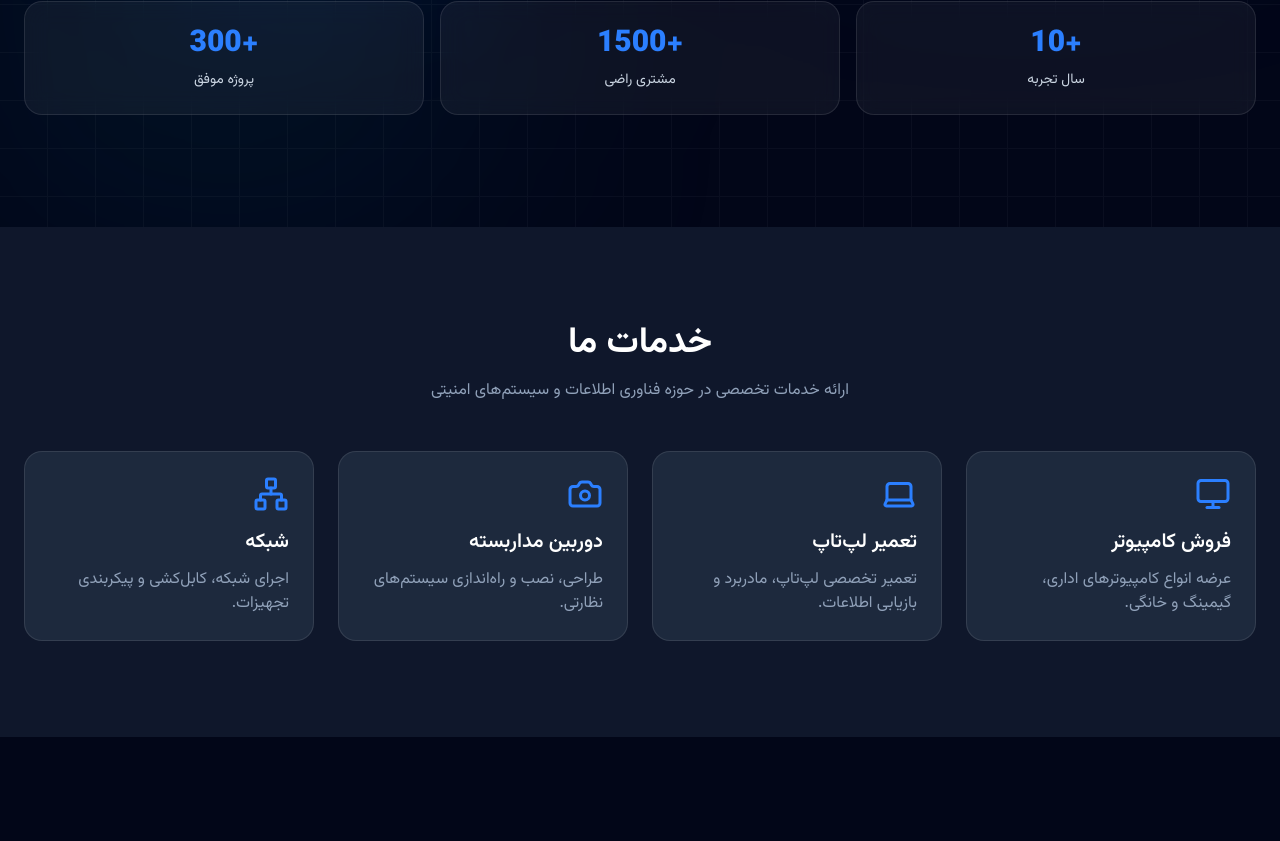
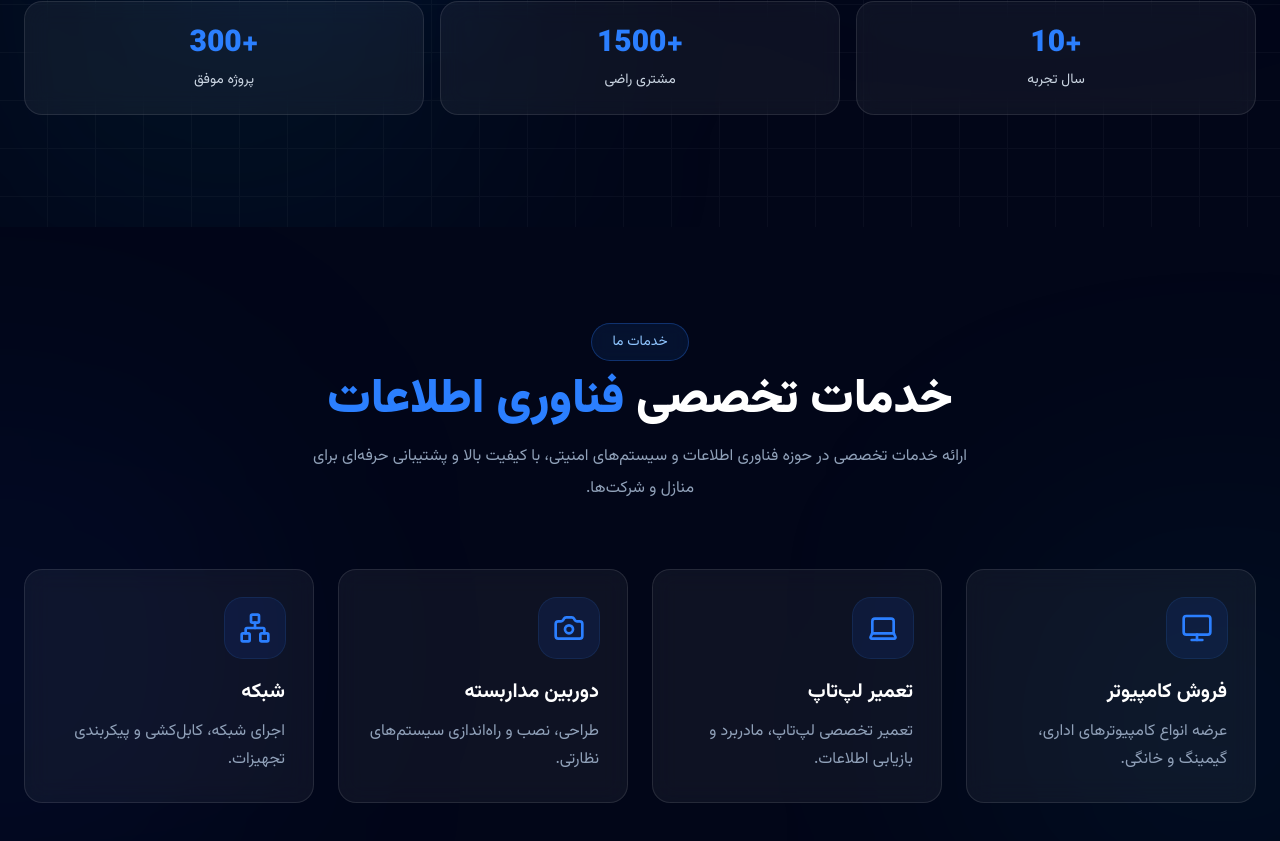
Before and after one commit to alirezahashemi67-png/rayangostarnovin, a Next.js app: page / in a window 1280 px wide. Shown: the part 715-1556 px from the top of the page. Before the commit the page ends 1452 px from the top, so only its background shows below. Built offline with nearby package versions, Linux system fonts and the light colour scheme.

Commit message:
Upgrade Services section to match premium glassmorphism design

```diff
--- a/components/home/Services.tsx
+++ b/components/home/Services.tsx
@@ -1,71 +1,90 @@
+"use client";
+
+import { motion } from "framer-motion";
 import { Monitor, Laptop, Camera, Network } from "lucide-react";
 
 const services = [
   {
     icon: Monitor,
     title: "فروش کامپیوتر",
-    desc: "عرضه انواع کامپیوترهای اداری، گیمینگ و خانگی."
+    desc: "عرضه انواع کامپیوترهای اداری، گیمینگ و خانگی.",
   },
   {
     icon: Laptop,
     title: "تعمیر لپ‌تاپ",
-    desc: "تعمیر تخصصی لپ‌تاپ، مادربرد و بازیابی اطلاعات."
+    desc: "تعمیر تخصصی لپ‌تاپ، مادربرد و بازیابی اطلاعات.",
   },
   {
     icon: Camera,
     title: "دوربین مداربسته",
-    desc: "طراحی، نصب و راه‌اندازی سیستم‌های نظارتی."
+    desc: "طراحی، نصب و راه‌اندازی سیستم‌های نظارتی.",
   },
   {
     icon: Network,
     title: "شبکه",
-    desc: "اجرای شبکه، کابل‌کشی و پیکربندی تجهیزات."
-  }
+    desc: "اجرای شبکه، کابل‌کشی و پیکربندی تجهیزات.",
+  },
 ];
 
 export default function Services() {
   return (
     <section
       id="services"
-      className="bg-slate-900 py-24 text-white"
+      className="relative overflow-hidden bg-slate-950 py-24 text-white"
     >
-      <div className="container mx-auto px-6">
+      {/* Background glow — consistent with Hero */}
+      <div className="pointer-events-none absolute inset-0">
+        <div className="absolute top-1/3 left-0 h-[400px] w-[400px] -translate-x-1/2 rounded-full bg-blue-600/10 blur-[140px]" />
+        <div className="absolute bottom-0 right-0 h-[350px] w-[350px] translate-x-1/3 rounded-full bg-cyan-500/10 blur-[140px]" />
+      </div>
 
-        <div className="mb-12 text-center">
-          <h2 className="text-4xl font-bold">
+      <div className="container relative mx-auto px-6">
+        <motion.div
+          initial={{ opacity: 0, y: 25 }}
+          whileInView={{ opacity: 1, y: 0 }}
+          viewport={{ once: true }}
+          transition={{ duration: 0.6 }}
+          className="mb-16 text-center"
+        >
+          <div className="mb-4 inline-flex items-center gap-2 rounded-full border border-blue-500/30 bg-blue-500/10 px-5 py-2 text-sm text-blue-300 backdrop-blur">
             خدمات ما
+          </div>
+
+          <h2 className="text-4xl font-black lg:text-5xl">
+            خدمات تخصصی{" "}
+            <span className="text-blue-500">فناوری اطلاعات</span>
           </h2>
 
-          <p className="mt-4 text-slate-400">
-            ارائه خدمات تخصصی در حوزه فناوری اطلاعات و سیستم‌های امنیتی
+          <p className="mx-auto mt-4 max-w-2xl leading-8 text-slate-400">
+            ارائه خدمات تخصصی در حوزه فناوری اطلاعات و سیستم‌های امنیتی، با
+            کیفیت بالا و پشتیبانی حرفه‌ای برای منازل و شرکت‌ها.
           </p>
-        </div>
+        </motion.div>
 
         <div className="grid gap-6 md:grid-cols-2 lg:grid-cols-4">
+          {services.map((service, index) => (
+            <motion.div
+              key={service.title}
+              initial={{ opacity: 0, y: 30 }}
+              whileInView={{ opacity: 1, y: 0 }}
+              viewport={{ once: true }}
+              transition={{ duration: 0.5, delay: index * 0.12 }}
+              className="group relative rounded-2xl border border-white/10 bg-white/5 p-7 backdrop-blur-md transition-all hover:-translate-y-2 hover:border-blue-500/40 hover:bg-white/[0.08]"
+            >
+              {/* Icon glow */}
+              <div className="mb-5 inline-flex rounded-2xl bg-blue-600/10 p-3.5 ring-1 ring-blue-500/20 transition-colors group-hover:bg-blue-600/20 group-hover:ring-blue-500/40">
+                <service.icon className="h-8 w-8 text-blue-500" />
+              </div>
 
-          {services.map((service) => (
-            <div
-              key={service.title}
-              className="rounded-2xl border border-white/10 bg-slate-800 p-6 transition hover:-translate-y-2 hover:border-blue-500"
-            >
-              <service.icon
-                className="mb-4 text-blue-500"
-                size={36}
-              />
+              <h3 className="mb-3 text-xl font-bold">{service.title}</h3>
 
-              <h3 className="mb-3 text-xl font-semibold">
-                {service.title}
-              </h3>
+              <p className="leading-7 text-slate-400">{service.desc}</p>
 
-              <p className="text-slate-400">
-                {service.desc}
-              </p>
-
-            </div>
+              {/* Bottom accent line on hover */}
+              <div className="absolute bottom-0 right-6 left-6 h-px scale-x-0 bg-gradient-to-l from-blue-500 to-cyan-400 transition-transform duration-300 group-hover:scale-x-100" />
+            </motion.div>
           ))}
-
         </div>
-
       </div>
     </section>
   );
```
